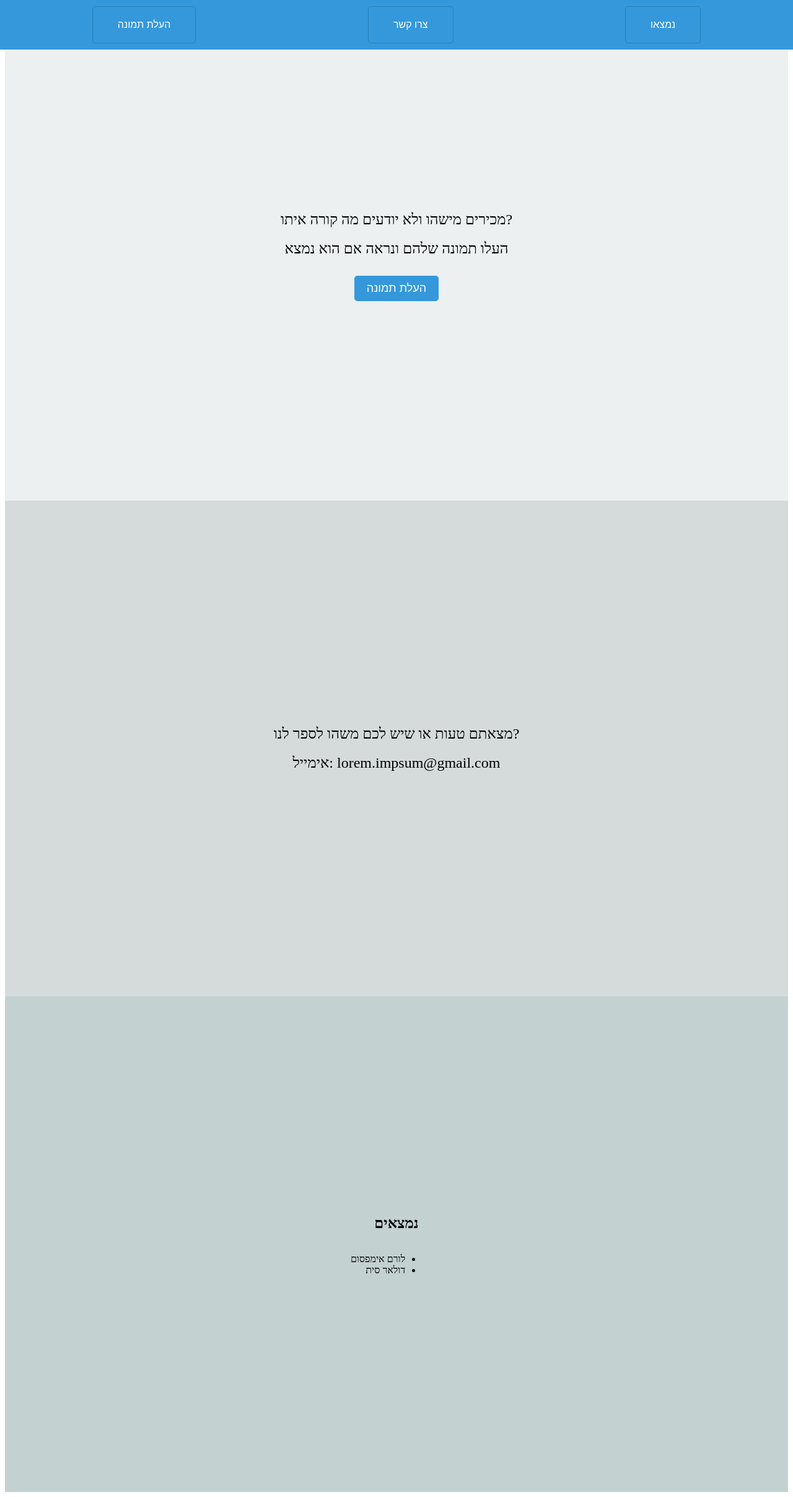
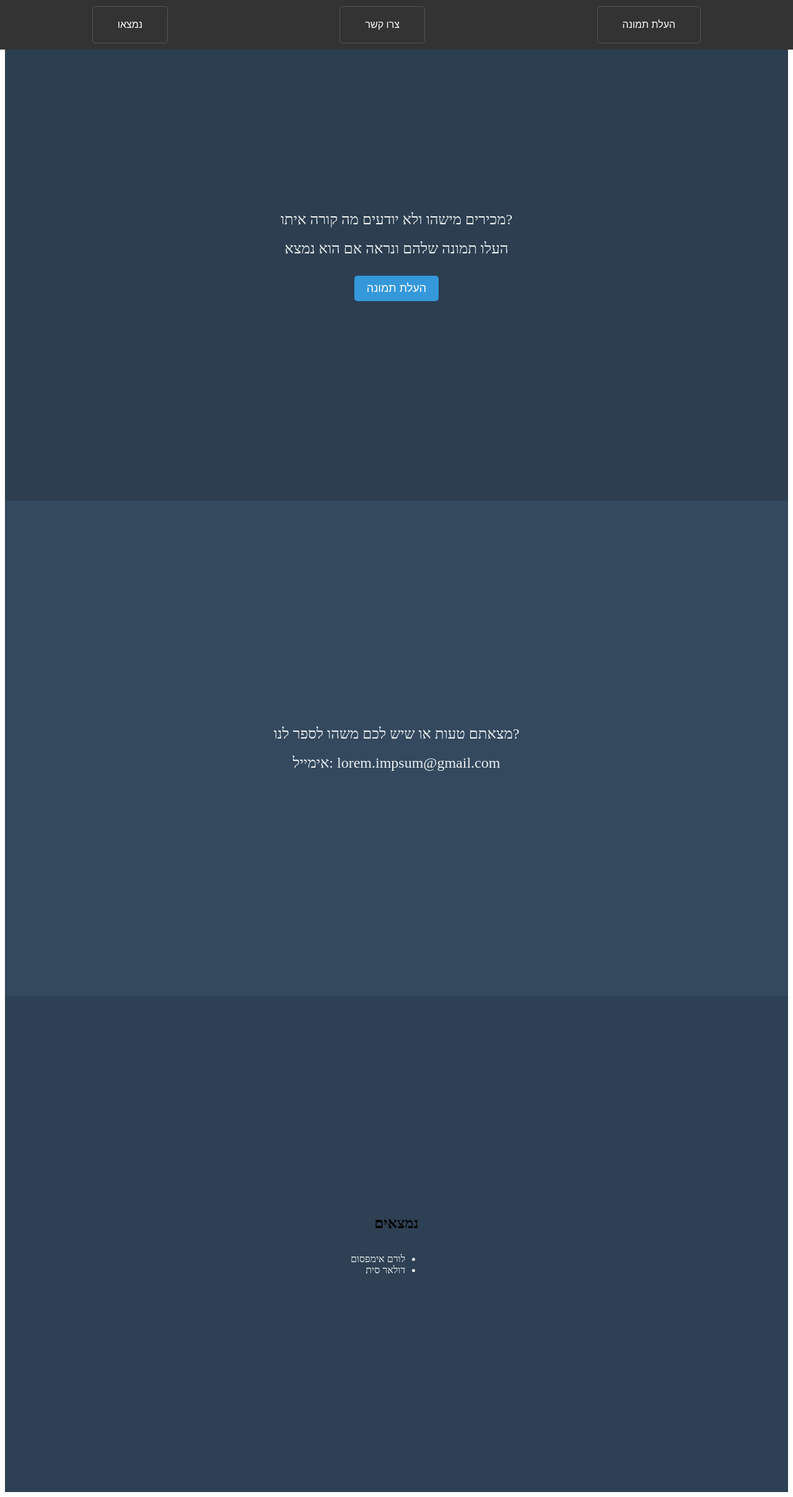
Before and after one commit to IthamarBaron/FaceFinderWeb, a plain HTML site: page index.html in a window 1280 px wide. Shown: the whole page at 62% size. Drawn offline with Linux system fonts and the light colour scheme.

Commit message:
Update index.html
final touch

```diff
--- a/index.html
+++ b/index.html
@@ -6,7 +6,7 @@
     <style>
         /* Style for the hotbar */
         .hotbar {
-            background-color: #3498db; /* Change to a relaxing blue color */
+            background-color: #333;
             display: flex;
             justify-content: space-around;
             padding: 10px;
@@ -18,10 +18,10 @@
 
         /* Style for the hotbar segments */
         .segment {
-            color: #fff; /* White text for better contrast */
+            color: #fff;
             text-decoration: none;
             padding: 20px 40px;
-            border: 1px solid #2980b9; /* Slightly darker border color */
+            border: 1px solid #555;
             border-radius: 5px;
             transition: background-color 0.3s;
             font-family: Arial;
@@ -29,7 +29,7 @@
 
         /* Hover effect for segments */
         .segment:hover {
-            background-color: #2980b9; /* Slightly darker background on hover */
+            background-color: #555;
         }
 
         /* Style for each segment to take the entire screen height */
@@ -39,21 +39,21 @@
             justify-content: center;
             align-items: center;
             flex-direction: column;
-            text-align: right; /* Right-align text for Hebrew */
-            direction: rtl; /* Right-to-left text direction for Hebrew */
+            text-align: right;
+            direction: rtl;
         }
 
         /* Style for individual segments */
         .upload {
-            background-color: #ecf0f1; /* Light gray background */
+            background-color: #2c3e50;
         }
 
         .contact {
-            background-color: #d5dbdb; /* Lighter gray background */
+            background-color: #34495e;
         }
 
         .found {
-            background-color: #c3d1d1; /* Even lighter gray background */
+            background-color: #2e4053;
         }
 
         /* Style for the text and button inside segments */
@@ -62,12 +62,13 @@
         .found p {
             font-size: 24px;
             margin: 10px 0;
+            color: #ecf0f1;
         }
 
         .upload button,
         .contact button,
         .found button {
-            background-color: #3498db; /* Match the hotbar background color */
+            background-color: #3498db;
             color: #fff;
             border: none;
             border-radius: 5px;
@@ -81,23 +82,24 @@
         .upload button:hover,
         .contact button:hover,
         .found button:hover {
-            background-color: #2980b9; /* Slightly darker background on hover */
+            background-color: #2980b9;
         }
 
         /* Style for the bullet points on the list */
         .found li {
-            text-align: right; /* Right-align text for Hebrew */
-            direction: rtl; /* Right-to-left text direction for Hebrew */
-            margin-right: 20px; /* Add margin to the right for spacing */
-            list-style: disc outside none; /* Remove default bullet points */
+            text-align: right;
+            direction: rtl;
+            margin-right: 20px;
+            list-style: disc outside none;
+            color: #ecf0f1;
         }
     </style>
 </head>
 <body>
     <div class="hotbar">
+        <a href="#found" class="segment">נמצאו</a>
+        <a href="#contact" class="segment">צרו קשר</a>
         <a href="#upload" class="segment">העלת תמונה</a>
-        <a href="#contact" class="segment">צרו קשר</a>
-        <a href="#found" class="segment">נמצאו</a>
     </div>
 
     <div class="full-screen-segment upload" id="upload">
```
